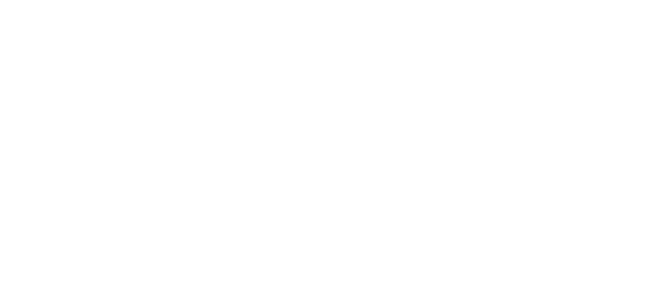
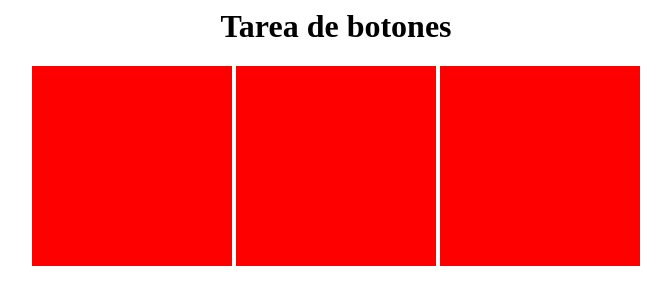
Before and after one commit to Castro-D/Nucba-ejercicios, a plain HTML site: page index.html in a window 1280 px wide. Shown: the whole page, without its empty margins (304-975 px from the left). Drawn offline with Linux system fonts and the light colour scheme.

Commit message:
agrega el esqueleto de los 3 botones pedidos

```diff
--- a/index.html
+++ b/index.html
@@ -4,6 +4,17 @@
         <link rel="stylesheet" href="./style.css">
     </head>
     <body>
+        <h1>Tarea de botones</h1>
+        <div class='centrado'>
+            <div class='boton'>
 
+            </div>
+            <div class='boton'>
+
+            </div>
+            <div class='boton'>
+
+            </div>
+        </div>
     </body>
 </html>
--- a/style.css
+++ b/style.css
@@ -0,0 +1,15 @@
+h1 {
+    text-align: center;
+}
+
+.boton {
+    width: 200px;
+    height: 200px;
+    display: inline-block;
+    background-color: red;
+    text-align: center;
+}
+
+.centrado {
+    text-align: center;
+}
```
